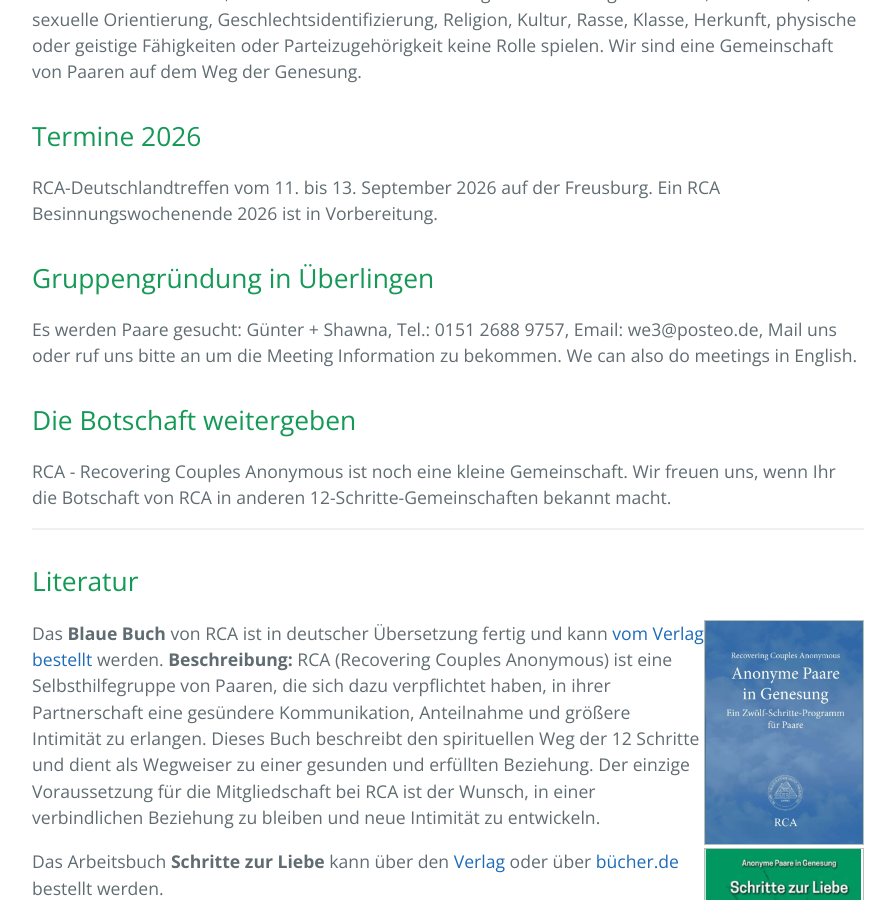
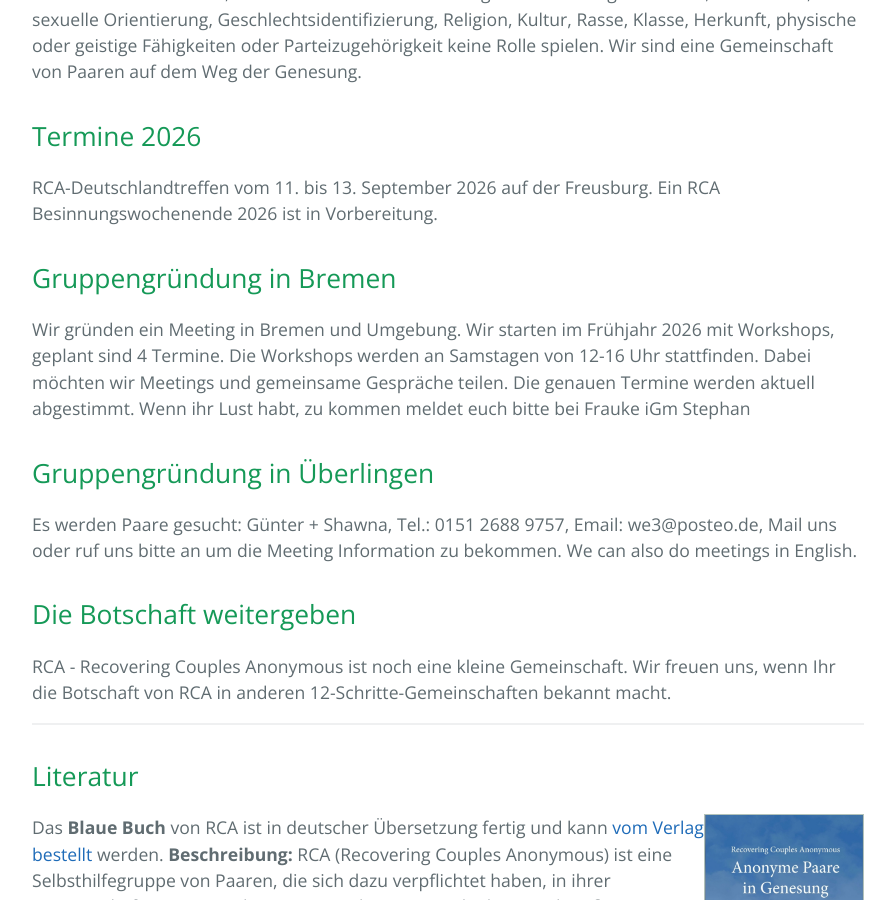
Before and after one commit to rcadeutschland/rcadeutschland.github.io, a Jekyll site: the page built from index.html, in a window 1280 px wide and 900 px high, scrolled down 477 px. Shown: the whole window, without its empty margins (192-1087 px from the left). Built offline with Jekyll 4.4.1, drawn with Linux system fonts in a browser that asks for light colours.

Commit message:
Add Bremen meeting details to index.html
Added information about a new meeting in Bremen with details on workshops and scheduling.

```diff
--- a/index.html
+++ b/index.html
@@ -16,6 +16,13 @@
 <p>
   RCA-Deutschlandtreffen vom 11. bis 13. September 2026 auf der Freusburg.
   Ein RCA Besinnungswochenende 2026 ist in Vorbereitung.
+</p>
+<h2>Gruppengründung in Bremen</h2>
+<p>
+  Wir gründen ein Meeting in Bremen und Umgebung. Wir starten im Frühjahr 2026 mit Workshops,
+  geplant sind 4 Termine. Die Workshops werden an Samstagen von 12-16 Uhr stattfinden. Dabei
+  möchten wir Meetings und gemeinsame Gespräche teilen. Die genauen Termine werden aktuell abgestimmt.
+  Wenn ihr Lust habt, zu kommen meldet euch bitte bei Frauke iGm Stephan <in.genesung.nord@icloud.com>
 </p>
 <h2>Gruppengründung in Überlingen</h2>
 <p>
```
